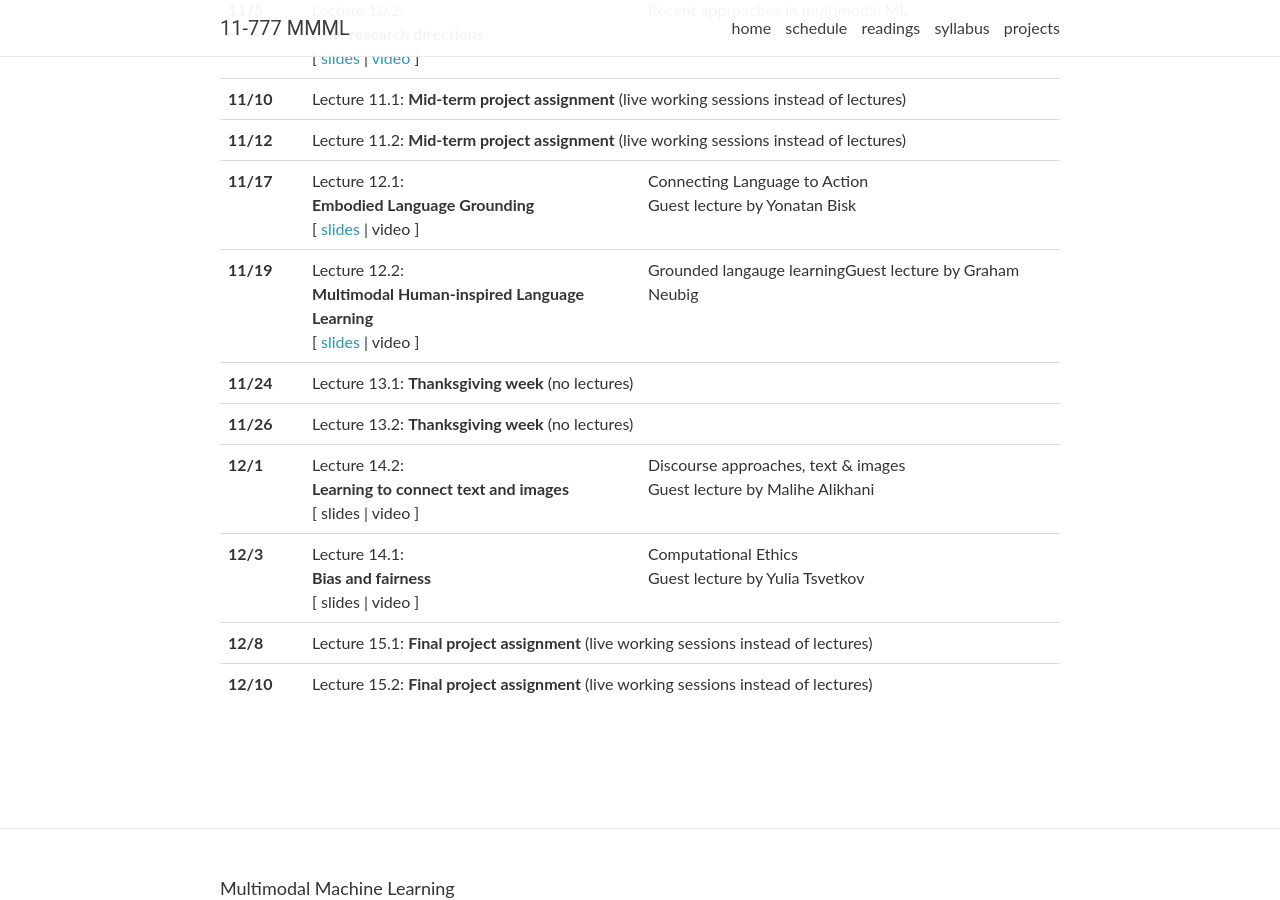
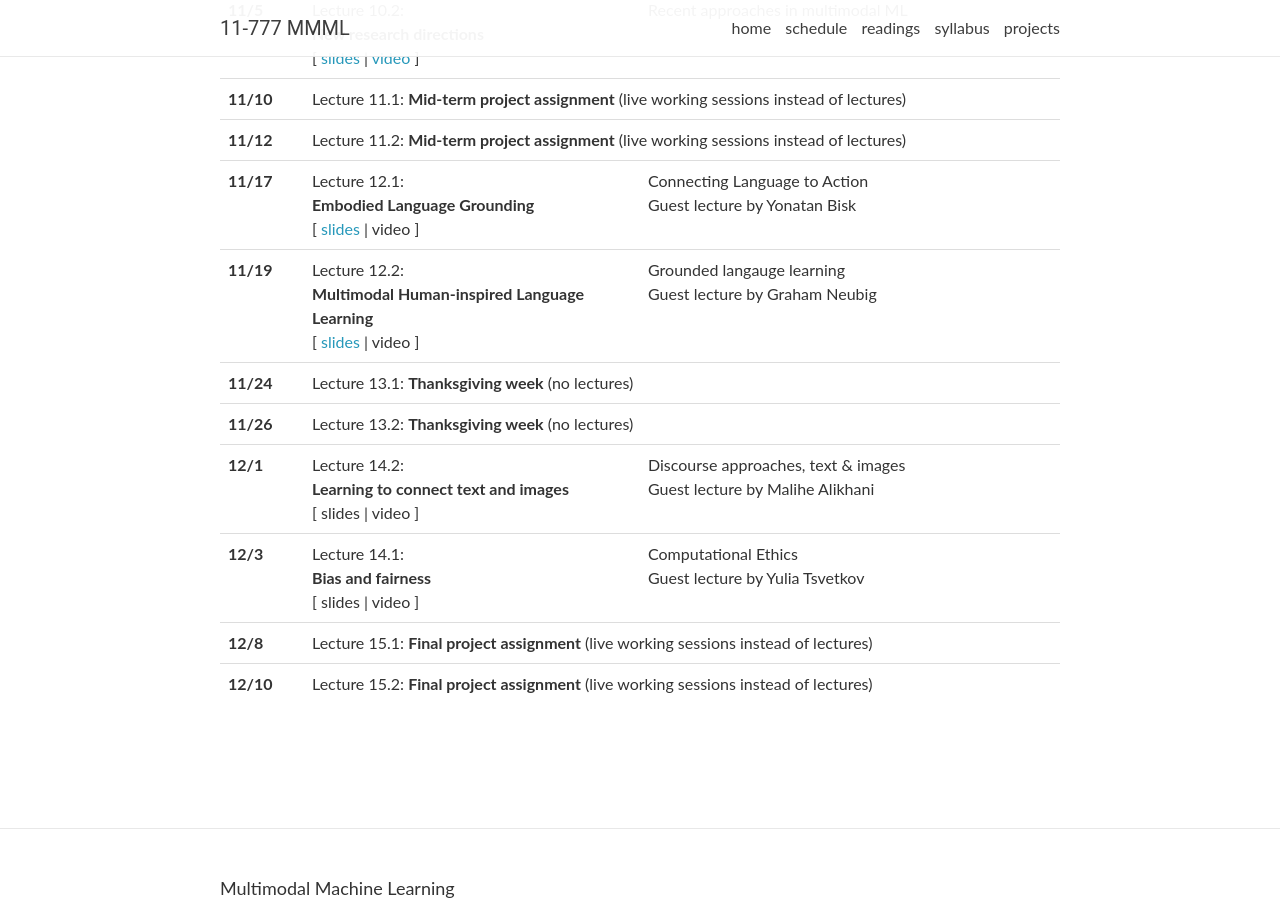
Before and after one commit to CMU-MultiComp-Lab/mmml-course, a Jekyll site: the page built from _pages/schedule.md, in a window 1280 px wide and 900 px high, scrolled down 1819 px. Built offline with Jekyll 4.4.1, drawn with Linux system fonts in a browser that asks for light colours; nearby versions of some CDN libraries; comment, search, counter and statistics services are not loaded.

Commit message:
Update lectures.yml

```diff
--- a/_data/lectures.yml
+++ b/_data/lectures.yml
@@ -276,7 +276,7 @@
   slides: "https://piazza.com/class_profile/get_resource/kcnr11wq24q6z7/khpa65fn75i56o"
   video:
   topics:
-    - Grounded langauge learning
+    - Grounded langauge learning <br/>
     - Guest lecture by Graham Neubig
   readings:
   logistics:
```
